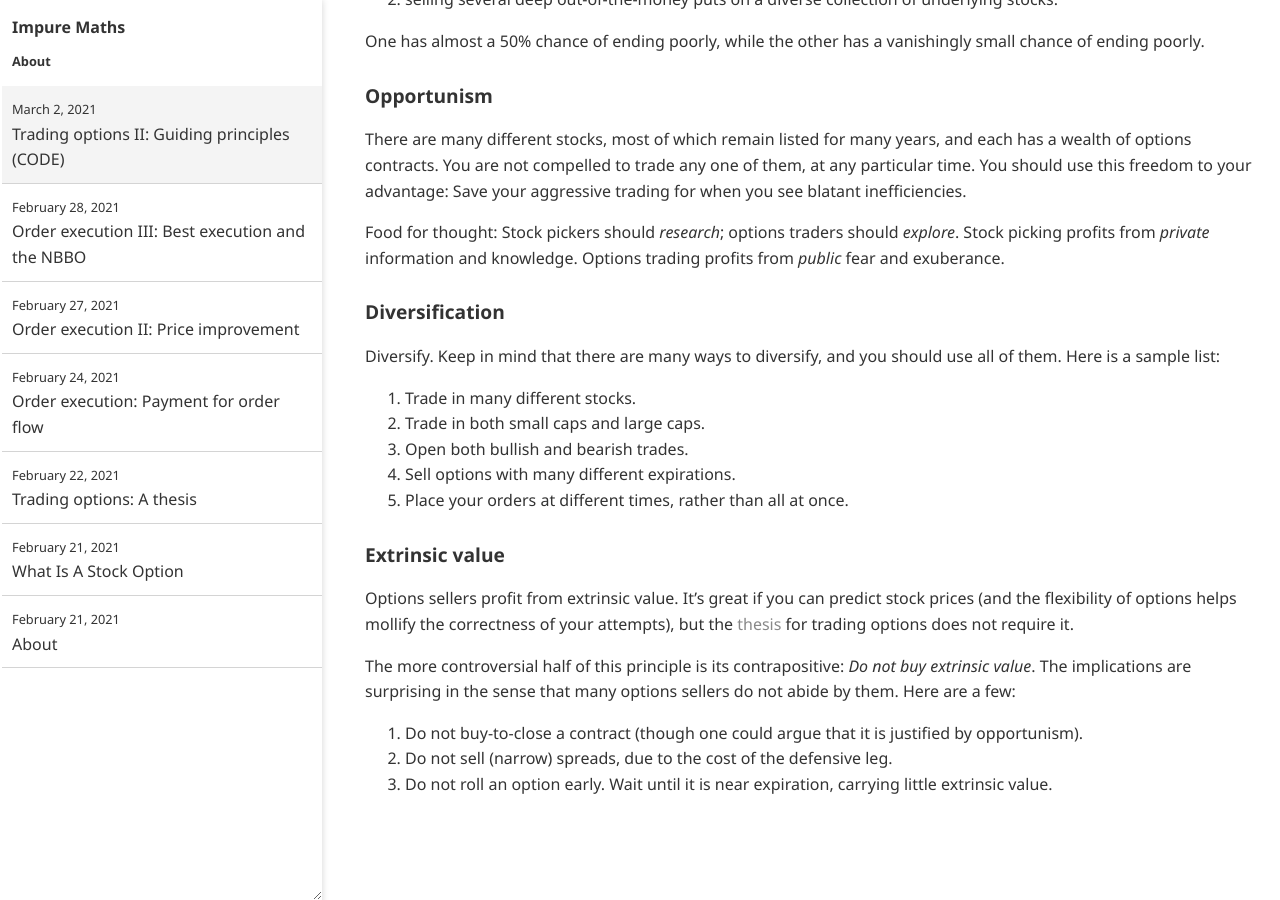
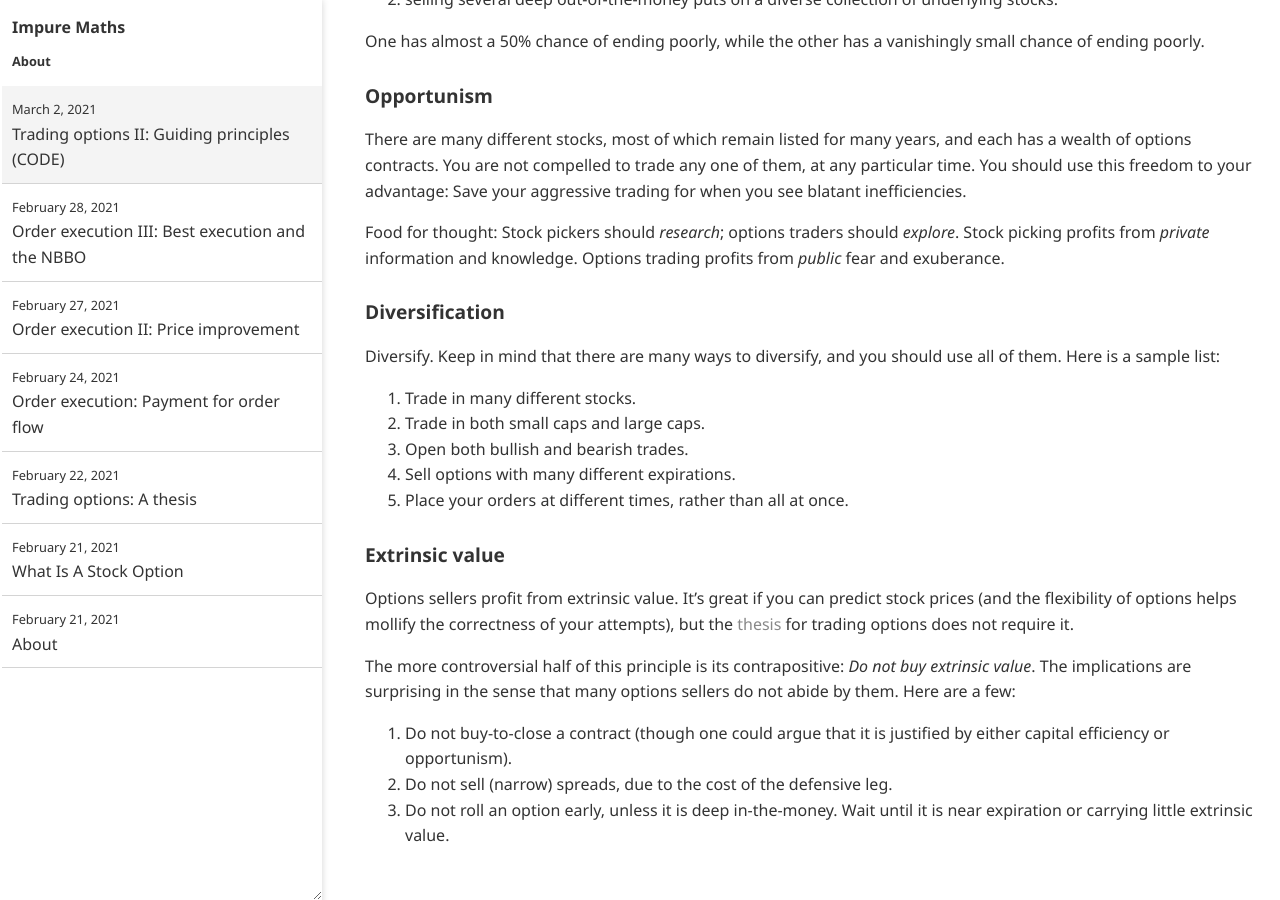
Before and after one commit to impuremaths/impuremaths.github.io, a Jekyll site: the page built from _posts/2021-03-02-trading-options-ii.md, in a window 1280 px wide and 900 px high, scrolled down 690 px. Built offline with Jekyll 4.4.1, drawn with Linux system fonts in a browser that asks for light colours; before the commit the page ends 1539 px from its top, so only the background shows below that.

Commit message:
Update 2021-03-02-trading-options-ii.md

```diff
--- a/_posts/2021-03-02-trading-options-ii.md
+++ b/_posts/2021-03-02-trading-options-ii.md
@@ -48,6 +48,6 @@ Options sellers profit from extrinsic value. It's great if you can predict stock
 
 The more controversial half of this principle is its contrapositive: _Do not buy extrinsic value_. The implications are surprising in the sense that many options sellers do not abide by them. Here are a few:
 
-1. Do not buy-to-close a contract (though one could argue that it is justified by opportunism).
+1. Do not buy-to-close a contract (though one could argue that it is justified by either capital efficiency or opportunism).
 2. Do not sell (narrow) spreads, due to the cost of the defensive leg.
-3. Do not roll an option early. Wait until it is near expiration, carrying little extrinsic value.
+3. Do not roll an option early, unless it is deep in-the-money. Wait until it is near expiration or carrying little extrinsic value.
```
